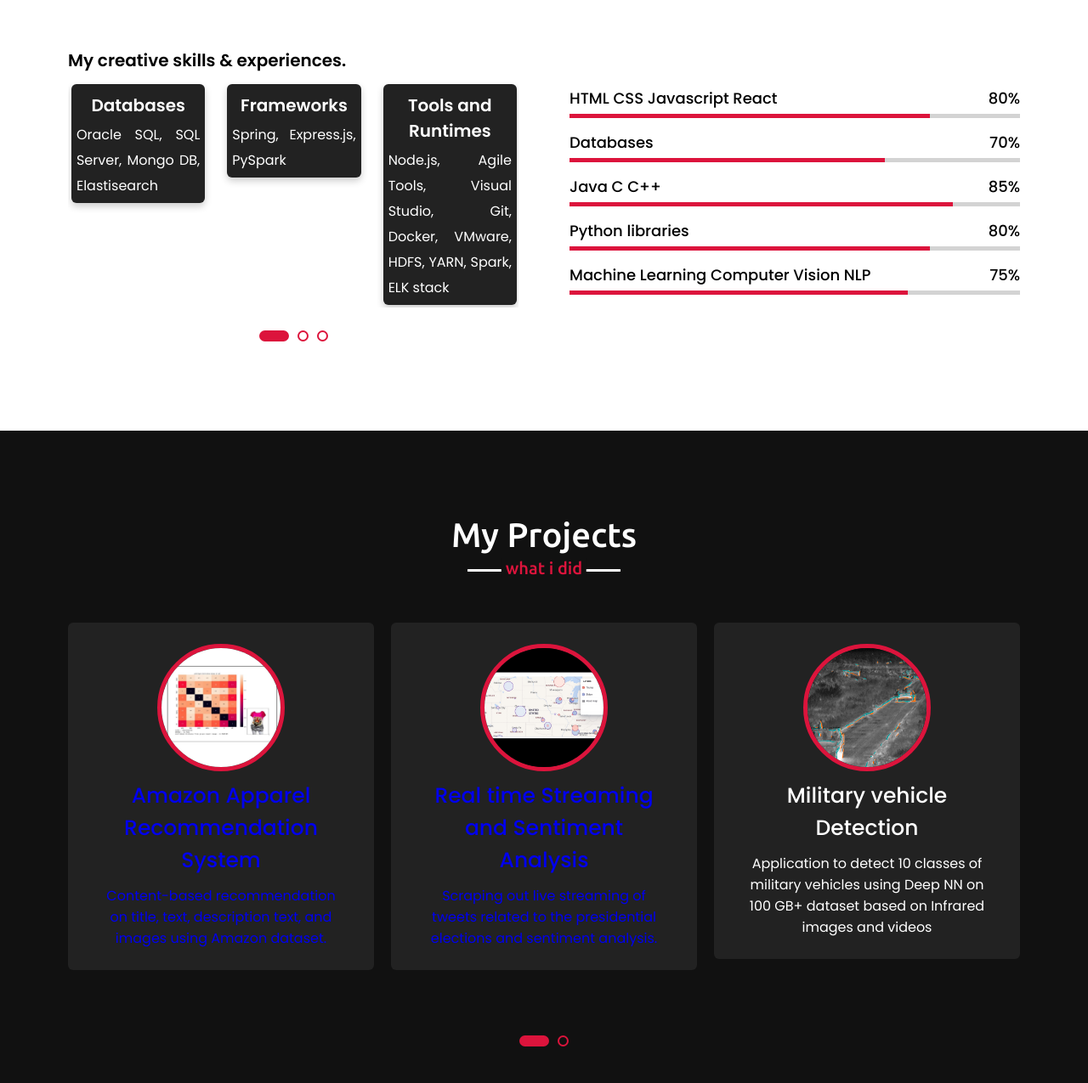
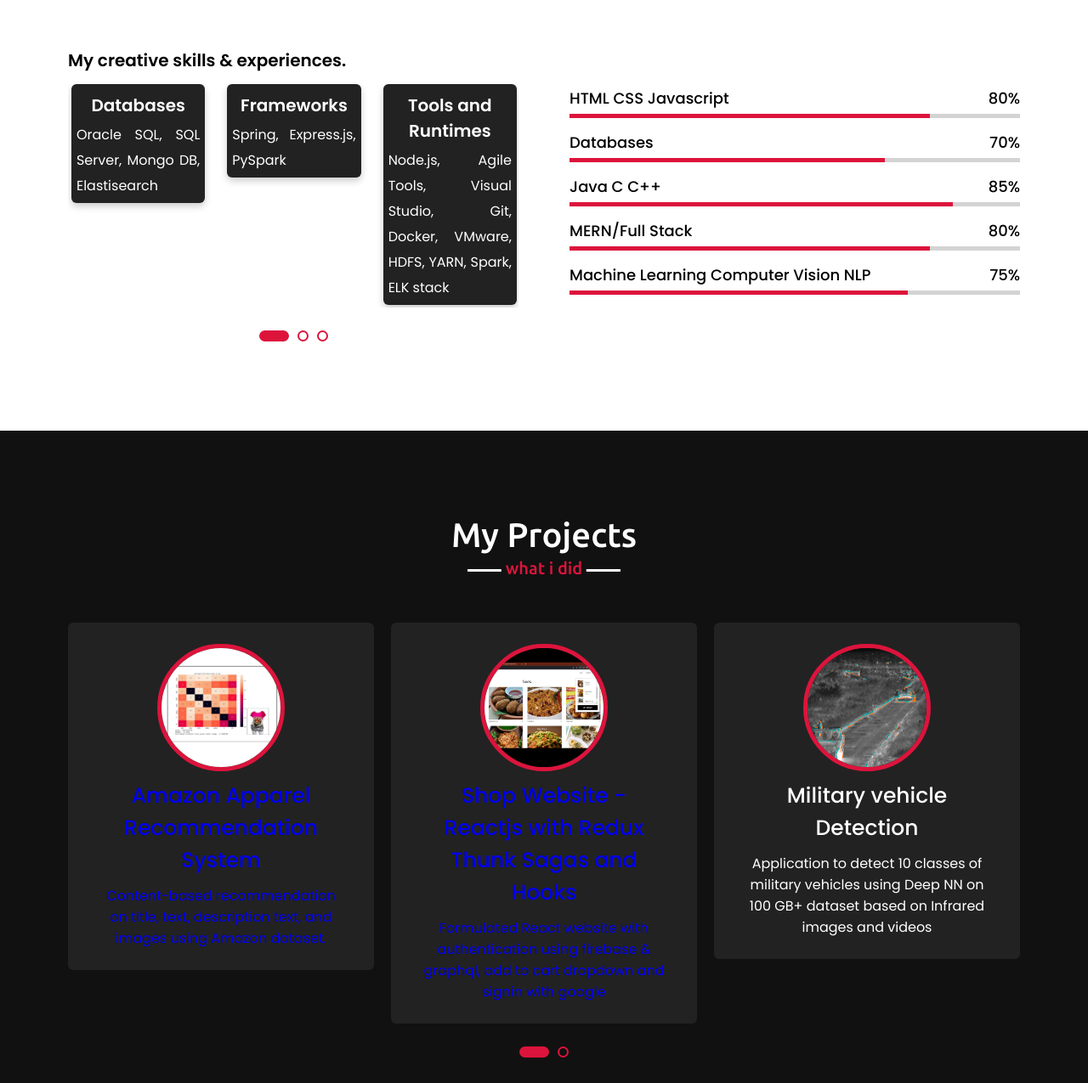
Before and after one commit to sidmal11/portfolio, a plain HTML site: page index.html in a window 1280 px wide. Shown: the part 2225-3500 px from the top of the page at 85% size. Drawn offline with nearby package versions, Linux system fonts and the light colour scheme.

Commit message:
added react website

```diff
--- a/index.html
+++ b/index.html
@@ -1,5 +1,5 @@
 <!DOCTYPE html>
-<!-- Created By CodingNepal -->
+<!-- Created By Siddharth Mal -->
 <html lang="en">
 <head>
     <meta charset="UTF-8">
@@ -177,7 +177,7 @@
                 <div class="column right">
                     <div class="bars">
                         <div class="info">
-                            <span>HTML CSS Javascript React</span>
+                            <span>HTML CSS Javascript </span>
                             <span>80%</span>
                         </div>
                         <div class="line html"></div>
@@ -198,7 +198,7 @@
                     </div>
                     <div class="bars">
                         <div class="info">
-                            <span>Python libraries</span>
+                            <span>MERN/Full Stack</span>
                             <span>80%</span>
                         </div>
                         <div class="line php"></div>
@@ -241,9 +241,9 @@
                 <a href="https://github.com/sidmal11/DIC-Project">
                 <div class="card">
                     <div class="box">
-                        <img src="images/profile-3.jpeg" alt="">
-                        <div class="text">Real time Streaming and Sentiment Analysis </div>
-                        <p> Scraping out live streaming of tweets related to the presidential elections and sentiment analysis.</p>
+                        <img src="images/profile-6.jpeg" alt="">
+                        <div class="text">Shop Website - Reactjs with Redux Thunk Sagas and Hooks </div>
+                        <p>Formulated React website with authentication using firebase & graphql, add to cart dropdown and signin with google</p>
                     </div>
                 </div>
                 </a>
@@ -263,6 +263,15 @@
                     </div>
                 </div>
                 </a>
+                <a href="https://annapurna-sweets.herokuapp.com/">
+                    <div class="card">
+                        <div class="box">
+                            <img src="images/profile-3.jpeg" alt="">
+                            <div class="text">Real time Streaming and Sentiment Analysis</div>
+                            <p>Scraping out live streaming of tweets related to the presidential elections and sentiment analysis.</p>
+                        </div>
+                    </div>
+                    </a>
             </div>
         </div>
     </section>
```
Also changed, not shown: images/QR_Code_1611164317.png (added), images/profile-6.jpeg (added), 2 other files.
